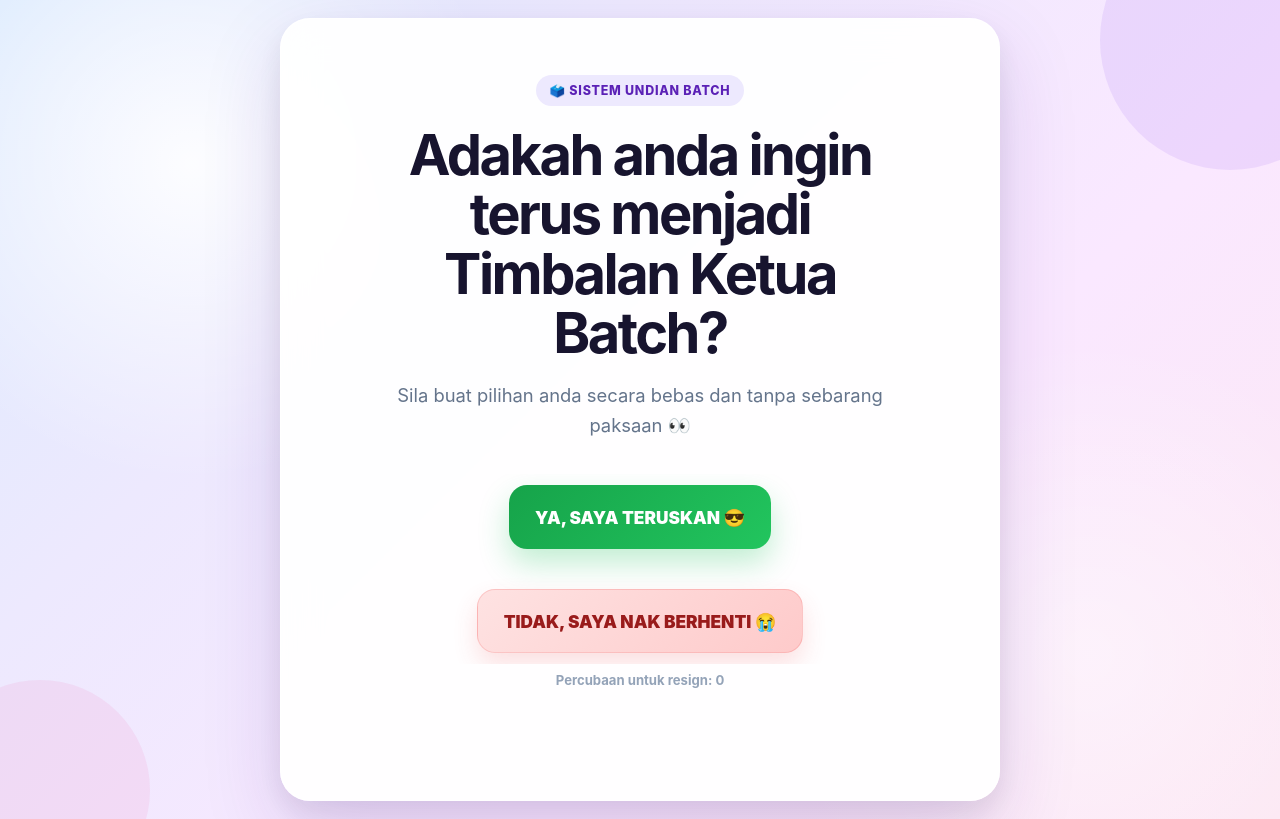
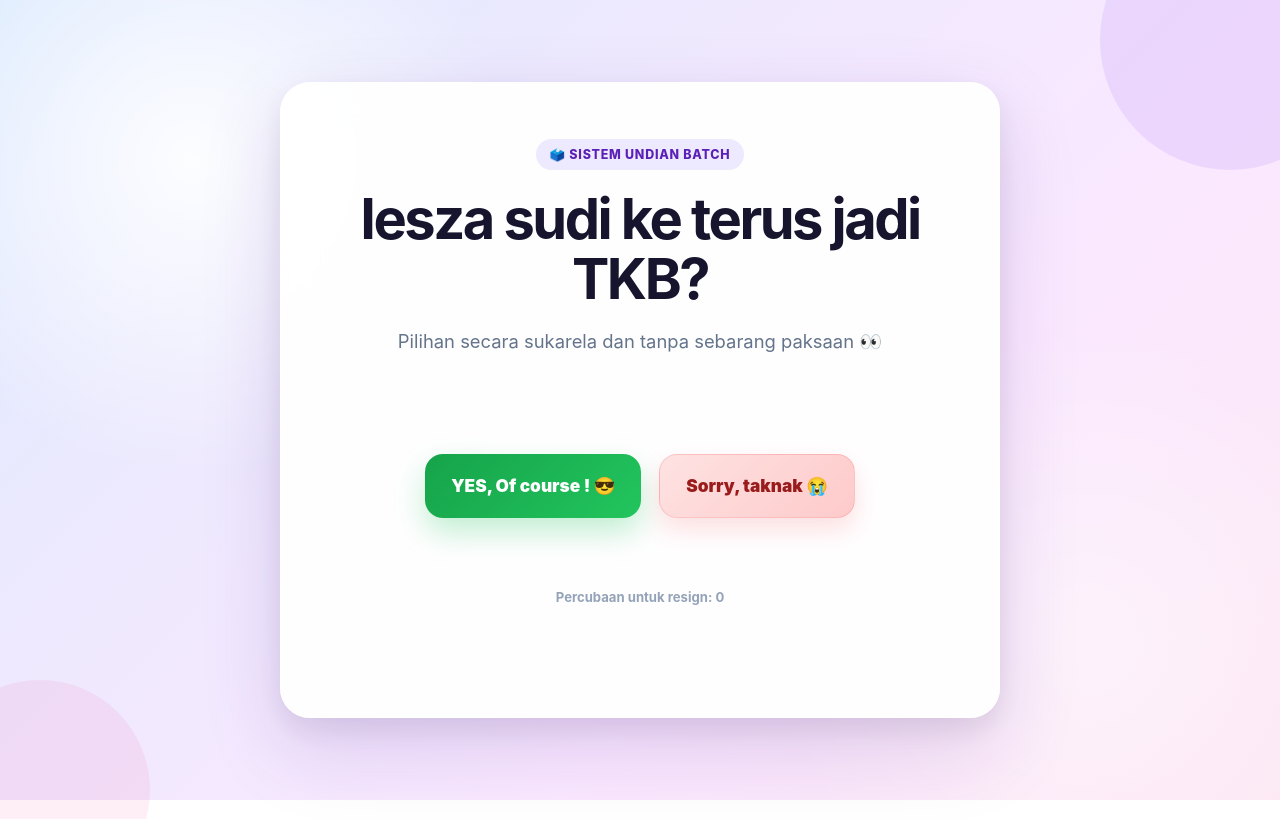
Before and after one commit to xhfrzflqx/PollTKB, a plain HTML site: page index.html in a window 1280 px wide. Drawn offline with Linux system fonts and the light colour scheme.

Commit message:
Update index.html

```diff
--- a/index.html
+++ b/index.html
@@ -815,7 +815,7 @@ h1{
 
 
     <h1>
-      Adakah anda ingin terus menjadi Timbalan Ketua Batch?
+      Iesza sudi ke terus jadi TKB?
     </h1>
 
 
@@ -824,7 +824,7 @@ h1{
       id="subtitle"
     >
 
-      Sila buat pilihan anda secara bebas dan tanpa sebarang paksaan 👀
+      Pilihan secara sukarela dan tanpa sebarang paksaan 👀
 
     </p>
 
@@ -839,7 +839,7 @@ h1{
         type="button"
       >
 
-        YA, SAYA TERUSKAN 😎
+        YES, Of course ! 😎
 
       </button>
 
@@ -851,7 +851,7 @@ h1{
         type="button"
       >
 
-        TIDAK, SAYA NAK BERHENTI 😭
+        Sorry, taknak 😭
 
       </button>
 
@@ -920,7 +920,7 @@ h1{
 
     <p class="celebration-main">
 
-      Anda secara rasminya bersetuju untuk terus menjadi Timbalan Ketua Batch!
+      Alhamdulillah ! tahniah tahniah. So secara rasminya setuju untuk terus menjadi TKB yee
 
     </p>
 
```
